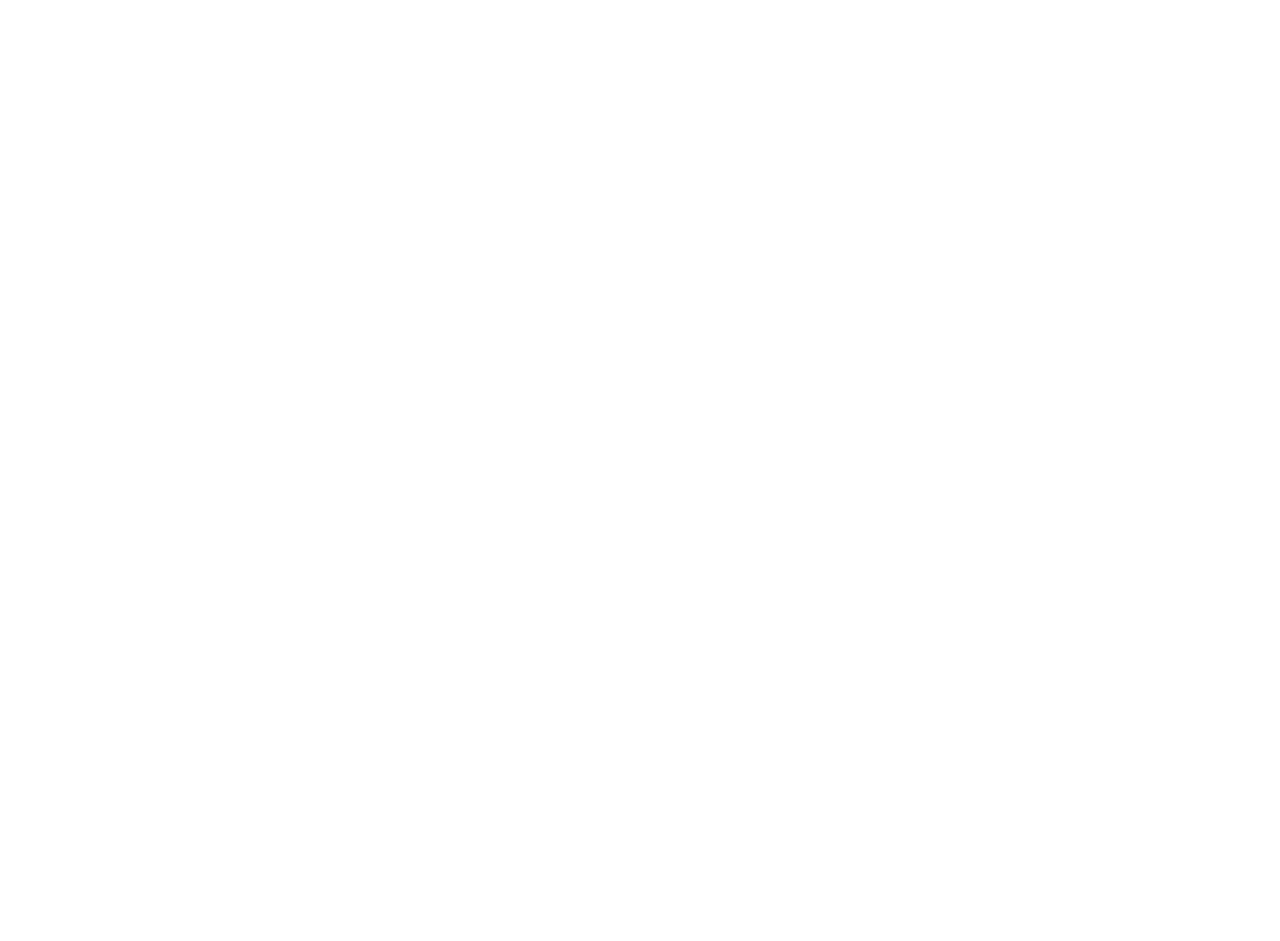
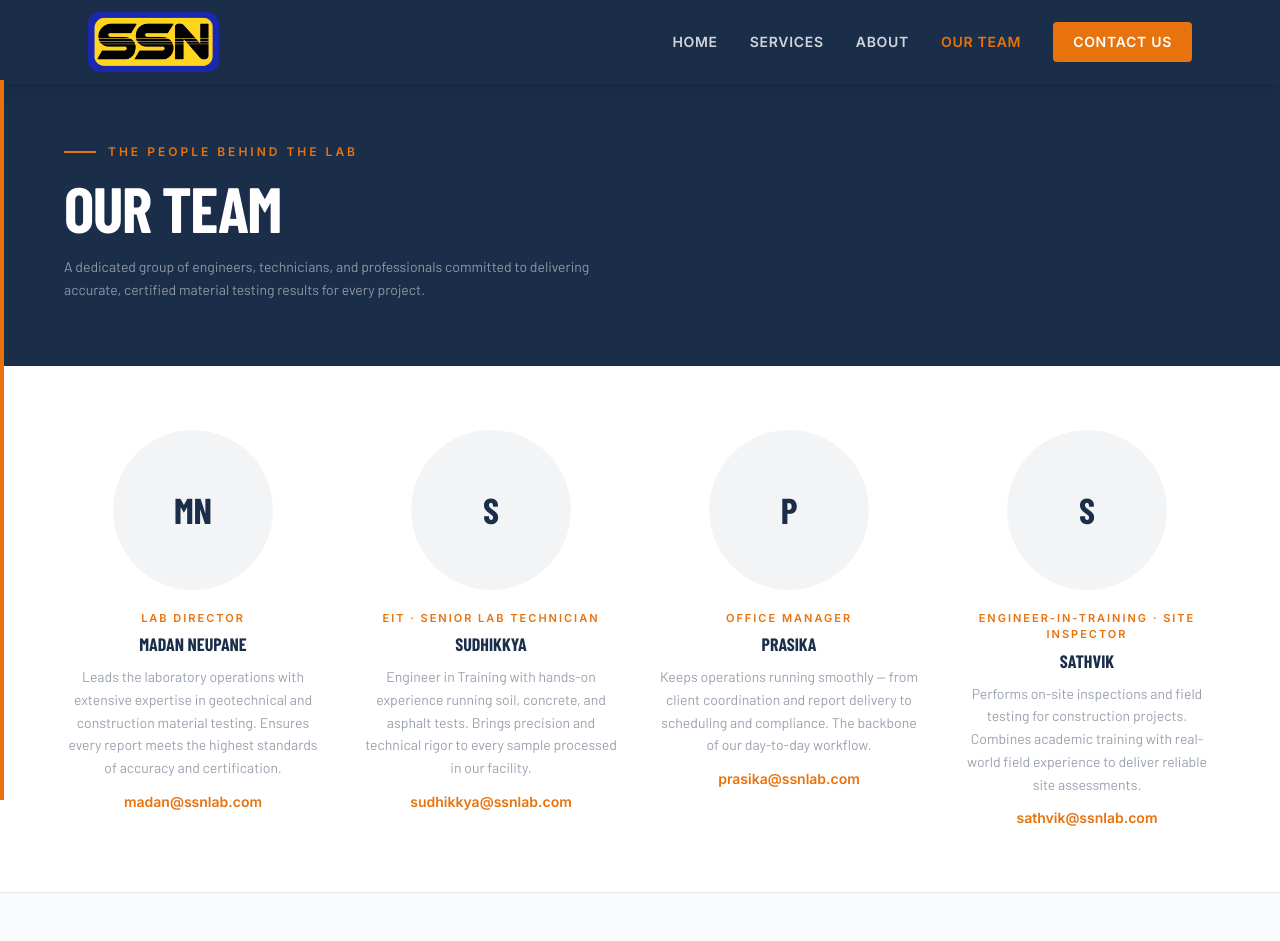
Before and after one commit to Aabhash25/material_testing_frontend, a React (Vite) app in the folder material_testing_frontend/: page /team in a window 1280 px wide. Before the commit this address had no page. Shown: the top 941 px of the page. Before the commit the page ends 800 px from the top, so only its background shows below. Built offline with nearby package versions, Linux system fonts and the light colour scheme; a web font is replaced by a local one.

Commit message:
add our team section

```diff
--- a/material_testing_frontend/src/App.jsx
+++ b/material_testing_frontend/src/App.jsx
@@ -6,6 +6,7 @@
 import About from "./pages/About";
 import Contact from "./pages/Contact";
 import PageLoader from "./components/layout/PageLoader";
+import Team from "./pages/Team";
 function ScrollToTop() {
   const { pathname } = useLocation();
   useEffect(() => {
@@ -25,6 +26,7 @@
           <Route path="services" element={<Services />} />
           <Route path="about" element={<About />} />
           <Route path="contact" element={<Contact />} />
+          <Route path="team" element={<Team />} />
         </Route>
       </Routes>
     </BrowserRouter>
--- a/material_testing_frontend/src/components/layout/Navbar.jsx
+++ b/material_testing_frontend/src/components/layout/Navbar.jsx
@@ -6,7 +6,7 @@
   { label: "Home", path: "/" },
   { label: "Services", path: "/services" },
   { label: "About", path: "/about" },
-  { label: "Contact", path: "/contact" },
+  { label: "Our Team", path: "/team" },
 ];
 
 export default function Navbar() {
@@ -48,6 +48,13 @@
             </NavLink>
           ))}
 
+          {/* Contact CTA */}
+          <Link
+            to="/contact"
+            className="font-ui text-sm font-bold uppercase tracking-wider bg-accent hover:bg-accent/90 text-white px-5 py-2.5 rounded transition-all duration-200 hover:-translate-y-0.5 hover:shadow-lg"
+          >
+            Contact Us
+          </Link>
         </nav>
 
         {/* Hamburger */}
@@ -90,7 +97,7 @@
             onClick={() => setMenuOpen(false)}
             className="font-ui text-sm font-bold uppercase tracking-wider bg-accent text-white px-5 py-3 rounded text-center"
           >
-            Get a Quote
+            Contact Us
           </Link>
         </div>
       )}
--- a/material_testing_frontend/src/pages/About.jsx
+++ b/material_testing_frontend/src/pages/About.jsx
@@ -1,6 +1,5 @@
 import aboutIllustration from "../assets/images/Construction-amico.svg";
 
-// ── Add your 12 lab photos here ──
 import lab1 from "../assets/images/lab/01.jpeg";
 import lab2 from "../assets/images/lab/02.jpeg";
 import lab3 from "../assets/images/lab/03.jpeg";
@@ -29,6 +28,13 @@
   lab12,
 ];
 
+const TICKER_ITEMS = [
+  { label: "Women Owned", sub: "Certified Business" },
+  { label: "Georgia", sub: "Sole Entity" },
+  { label: "Fast Turnaround", sub: "Reports in 48 Hours" },
+  { label: "Lab", sub: "1,600 Sq. Ft. Facility" },
+];
+
 const WHY_US = [
   {
     num: "01",
@@ -50,12 +56,6 @@
     title: "Detailed Reports",
     desc: "Clear, comprehensive reports structured for engineers, contractors, and regulatory bodies.",
   },
-];
-
-const STATS = [
-  { val: "15+", lbl: "Years Experience" },
-  { val: "500+", lbl: "Projects Tested" },
-  { val: "50+", lbl: "Test Types" },
 ];
 
 export default function About() {
@@ -85,7 +85,6 @@
             </p>
           </div>
 
-          {/* SVG illustration */}
           <div className="flex-1 flex items-center justify-center relative">
             <div
               className="absolute inset-0 pointer-events-none"
@@ -113,17 +112,22 @@
         </div>
       </section>
 
-      {/* ── STATS STRIP ── */}
-      <div className="bg-accent">
-        <div className="max-w-6xl mx-auto px-6 py-5 flex flex-wrap items-center gap-10 md:gap-20">
-          {STATS.map((s) => (
-            <div key={s.lbl} className="flex items-baseline gap-3">
-              <span className="font-display text-white font-extrabold text-3xl leading-none">
-                {s.val}
-              </span>
-              <span className="font-ui text-white/75 text-xs uppercase tracking-[2px]">
-                {s.lbl}
-              </span>
+      {/* ── STRIP ── */}
+      <div className="bg-accent py-5 px-10 md:px-16">
+        <div className="flex flex-wrap items-center justify-between gap-y-4">
+          {TICKER_ITEMS.map((item, i) => (
+            <div key={i} className="flex items-center gap-8">
+              <div className="flex flex-col leading-tight">
+                <span className="font-display text-white font-extrabold text-sm uppercase tracking-wide">
+                  {item.label}
+                </span>
+                <span className="font-ui text-white/70 text-[11px] uppercase tracking-[1.5px]">
+                  {item.sub}
+                </span>
+              </div>
+              {i < TICKER_ITEMS.length - 1 && (
+                <span className="text-white/30 text-lg">·</span>
+              )}
             </div>
           ))}
         </div>
@@ -132,7 +136,6 @@
       {/* ── LAB PHOTOS ── */}
       <section className="bg-bg border-b border-gray-200 py-16 px-6">
         <div className="max-w-6xl mx-auto">
-          {/* Header */}
           <div className="flex items-center gap-3 mb-4">
             <div className="w-8 h-0.5 bg-accent" />
             <span className="font-ui text-accent text-xs font-semibold uppercase tracking-[3px]">
@@ -149,9 +152,7 @@
             OUR <span className="text-accent">FACILITY</span>
           </h2>
 
-          {/* Photo grid — 4 cols on desktop, 2 on mobile */}
           <div className="grid grid-cols-2 md:grid-cols-4 gap-2">
-            {/* First photo spans 2 cols + 2 rows — hero shot */}
             <div
               className="col-span-2 row-span-2 relative overflow-hidden group"
               style={{ aspectRatio: "1 / 1" }}
@@ -163,8 +164,6 @@
               />
               <div className="absolute inset-0 bg-primary/20 opacity-0 group-hover:opacity-100 transition-opacity duration-300" />
             </div>
-
-            {/* Remaining 8 photos in single cells */}
             {LAB_PHOTOS.slice(1, 9).map((photo, i) => (
               <div
                 key={i}
@@ -179,8 +178,6 @@
                 <div className="absolute inset-0 bg-primary/20 opacity-0 group-hover:opacity-100 transition-opacity duration-300" />
               </div>
             ))}
-
-            {/* Last row — remaining 3 photos each span wider */}
             {LAB_PHOTOS.slice(9, 12).map((photo, i) => (
               <div
                 key={i + 9}
@@ -199,7 +196,7 @@
         </div>
       </section>
 
-      {/* ── MISSION — image left ── */}
+      {/* ── MISSION ── */}
       <section
         className="flex flex-col md:flex-row border-b border-gray-200"
         style={{ minHeight: "420px" }}
@@ -250,7 +247,7 @@
         </div>
       </section>
 
-      {/* ── VISION — image right ── */}
+      {/* ── VISION ── */}
       <section
         className="flex flex-col md:flex-row-reverse border-b border-gray-200"
         style={{ minHeight: "420px" }}
@@ -319,7 +316,6 @@
           >
             WHY CHOOSE <span className="text-accent">US</span>
           </h2>
-
           <div className="grid grid-cols-1 md:grid-cols-2 gap-px bg-gray-200">
             {WHY_US.map((item) => (
               <div
--- /dev/null
+++ b/material_testing_frontend/src/pages/Team.jsx
@@ -0,0 +1,144 @@
+const TEAM = [
+  {
+    name: "Madan Neupane",
+    role: "Lab Director",
+    email: "madan@ssnlab.com",
+    description:
+      "Leads the laboratory operations with extensive expertise in geotechnical and construction material testing. Ensures every report meets the highest standards of accuracy and certification.",
+    photo: "",
+  },
+  {
+    name: "Sudhikkya",
+    role: "EIT · Senior Lab Technician",
+    email: "sudhikkya@ssnlab.com",
+    description:
+      "Engineer in Training with hands-on experience running soil, concrete, and asphalt tests. Brings precision and technical rigor to every sample processed in our facility.",
+    photo: null,
+  },
+  {
+    name: "Prasika",
+    role: "Office Manager",
+    email: "prasika@ssnlab.com",
+    description:
+      "Keeps operations running smoothly — from client coordination and report delivery to scheduling and compliance. The backbone of our day-to-day workflow.",
+    photo: null,
+  },
+  {
+    name: "Sathvik",
+    role: "Engineer-in-Training · Site Inspector",
+    email: "sathvik@ssnlab.com",
+    description:
+      "Performs on-site inspections and field testing for construction projects. Combines academic training with real-world field experience to deliver reliable site assessments.",
+    photo: null,
+  },
+];
+
+function Avatar({ member }) {
+  if (member.photo) {
+    return (
+      <img
+        src={member.photo}
+        alt={member.name}
+        className="w-40 h-40 rounded-full object-cover object-top mb-5"
+      />
+    );
+  }
+  const initials = member.name
+    .split(" ")
+    .map((n) => n[0])
+    .join("")
+    .slice(0, 2);
+  return (
+    <div className="w-40 h-40 rounded-full bg-gray-100 flex items-center justify-center mb-5 shrink-0">
+      <span className="font-display text-primary font-extrabold text-4xl uppercase">
+        {initials}
+      </span>
+    </div>
+  );
+}
+
+export default function Team() {
+  return (
+    <main className="bg-white min-h-screen">
+      {/* ── Header ── */}
+      <div className="bg-primary text-white px-10 md:px-16 pt-36 pb-16">
+        <div className="max-w-6xl mx-auto">
+          <div className="flex items-center gap-3 mb-4">
+            <div className="w-8 h-0.5 bg-accent" />
+            <span className="font-ui text-accent text-xs font-semibold uppercase tracking-[3px]">
+              The People Behind the Lab
+            </span>
+          </div>
+          <h1
+            className="font-display text-white font-extrabold leading-none"
+            style={{
+              fontSize: "clamp(36px, 5vw, 64px)",
+              letterSpacing: "-1.5px",
+            }}
+          >
+            OUR TEAM
+          </h1>
+          <p className="font-body text-white/50 text-sm mt-4 max-w-xl leading-relaxed">
+            A dedicated group of engineers, technicians, and professionals
+            committed to delivering accurate, certified material testing results
+            for every project.
+          </p>
+        </div>
+      </div>
+
+      {/* ── Team Grid ── */}
+      <div className="px-10 md:px-16 py-16">
+        <div className="max-w-6xl mx-auto">
+          <div className="grid grid-cols-1 sm:grid-cols-2 md:grid-cols-4 gap-10">
+            {TEAM.map((member) => (
+              <div
+                key={member.name}
+                className="flex flex-col items-center text-center"
+              >
+                <Avatar member={member} />
+                <span className="font-ui text-accent text-[11px] font-semibold uppercase tracking-[2px] mb-1">
+                  {member.role}
+                </span>
+                <h3 className="font-display text-primary font-extrabold uppercase text-lg mb-2">
+                  {member.name}
+                </h3>
+                <p className="font-body text-gray-400 text-sm leading-relaxed mb-3">
+                  {member.description}
+                </p>
+                <a
+                  href={`mailto:${member.email}`}
+                  className="font-ui text-sm font-semibold text-accent hover:underline"
+                >
+                  {member.email}
+                </a>
+              </div>
+            ))}
+          </div>
+        </div>
+      </div>
+
+      {/* ── Bottom CTA ── */}
+      <div className="border-t border-gray-200 bg-gray-50 px-10 md:px-16 py-12">
+        <div className="max-w-6xl mx-auto flex flex-col md:flex-row items-center justify-between gap-6">
+          <div>
+            <div className="flex items-center gap-3 mb-2">
+              <div className="w-6 h-0.5 bg-accent" />
+              <span className="font-ui text-accent text-xs font-semibold uppercase tracking-[3px]">
+                Work With Us
+              </span>
+            </div>
+            <p className="font-display text-primary font-extrabold text-xl uppercase tracking-tight">
+              Ready to get your project tested?
+            </p>
+          </div>
+          <a
+            href="/contact"
+            className="font-ui text-xs font-bold uppercase tracking-wider bg-accent hover:bg-accent/90 text-white px-8 py-4 transition-all duration-200 hover:-translate-y-0.5 hover:shadow-lg shrink-0"
+          >
+            Contact Us →
+          </a>
+        </div>
+      </div>
+    </main>
+  );
+}
```
Also changed, not shown: material_testing_frontend/src/components/sections/Hero.jsx (+80 -64 lines).
